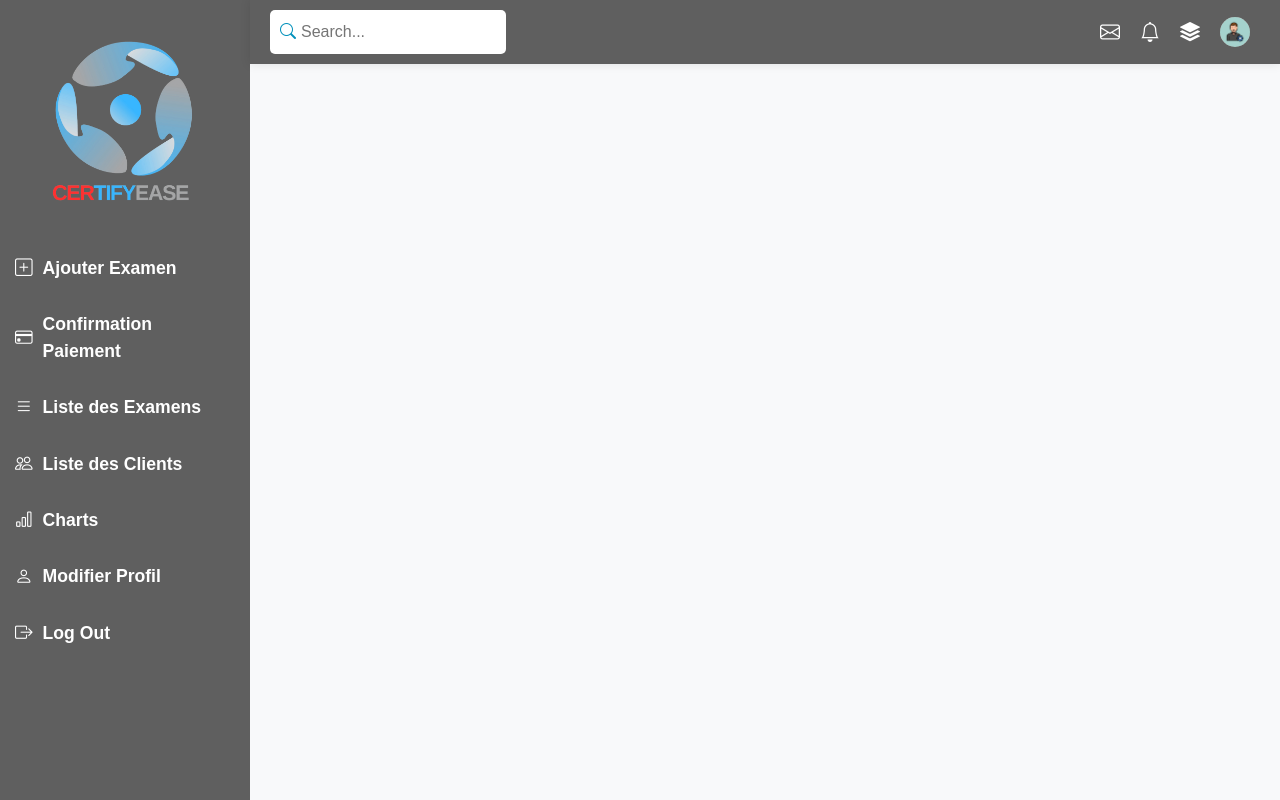
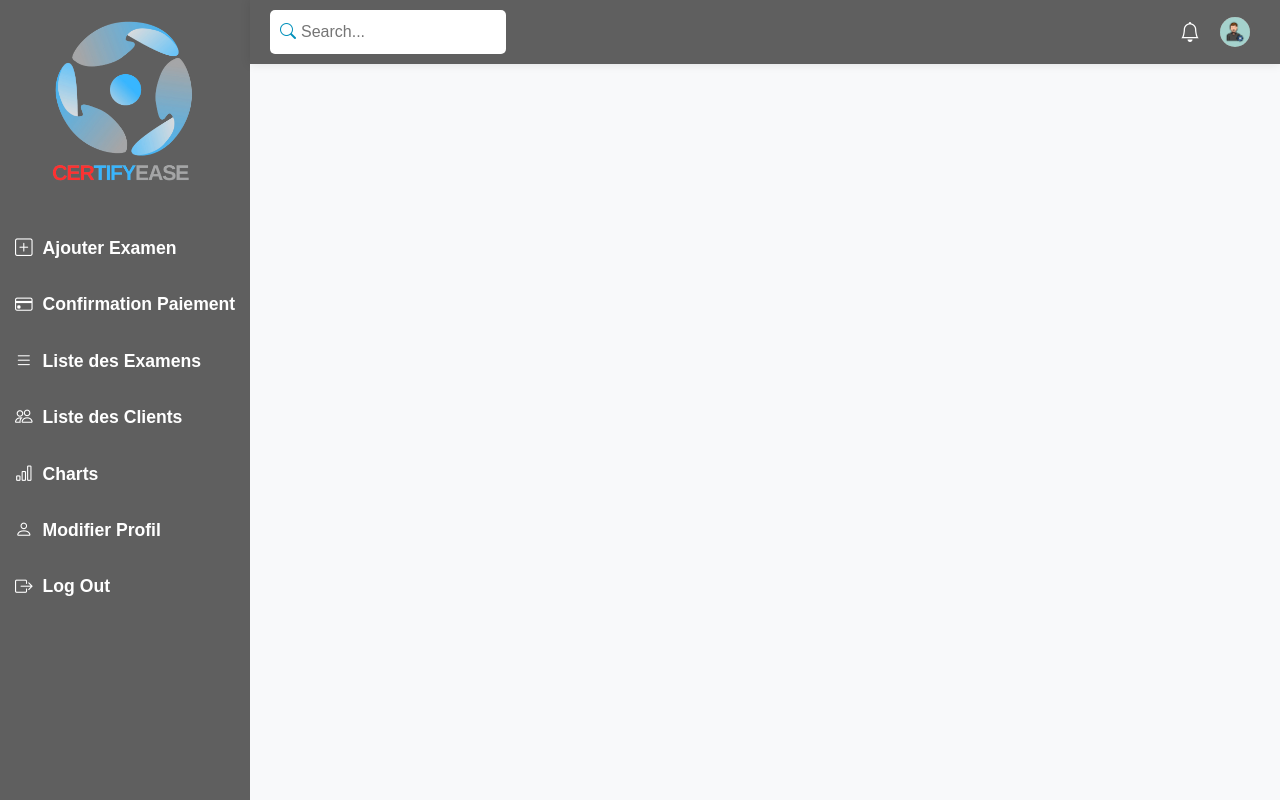
Before and after one commit to MohamedOuijjane/PlatformInscription, a CodeIgniter 4 app: the page made by app/Views/dashbord/mainlayout.php in a window 1280 px wide. Run offline with PHP 8.4 and a stand-in for CodeIgniter, Linux system fonts and the light colour scheme; the template is opened without the code that fills it, so the values that code supplies are empty; some libraries are stand-ins or nearby versions.

Commit message:
simple modification  Y.M

```diff
--- a/app/Views/dashbord/mainlayout.php
+++ b/app/Views/dashbord/mainlayout.php
@@ -15,11 +15,11 @@
 
         /* Sidebar */
         .sidebar {
-            width: 250px;
+
             background-color: #5f5f5f;
             color: #ecf0f1;
             min-height: 100vh;
-            padding-top: 20px;
+
             position: fixed;
             transition: all 0.3s;
         }
@@ -160,9 +160,9 @@
             <input type="text" placeholder="Search...">
         </div>
         <div class="icons">
-            <i class="bi bi-envelope"></i>
+
             <i class="bi bi-bell"></i>
-            <i class="bi bi-stack"></i>
+
             <div class="profile">
                 <img src="<?= base_url('images/admin-foto.jpg') ?>" alt="Profile"> <!-- Chemin de l'image de profil -->
                 <?php  $session = session();
```
